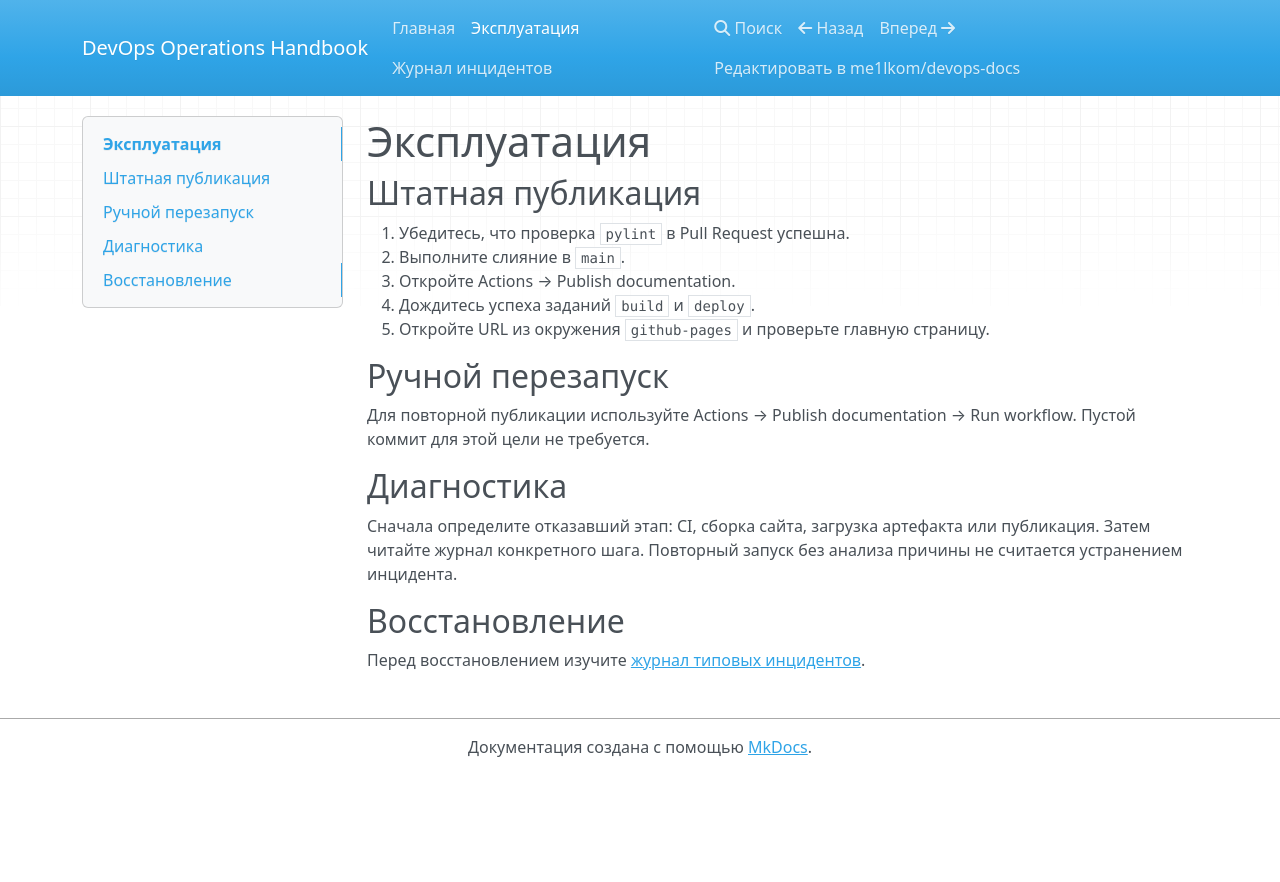
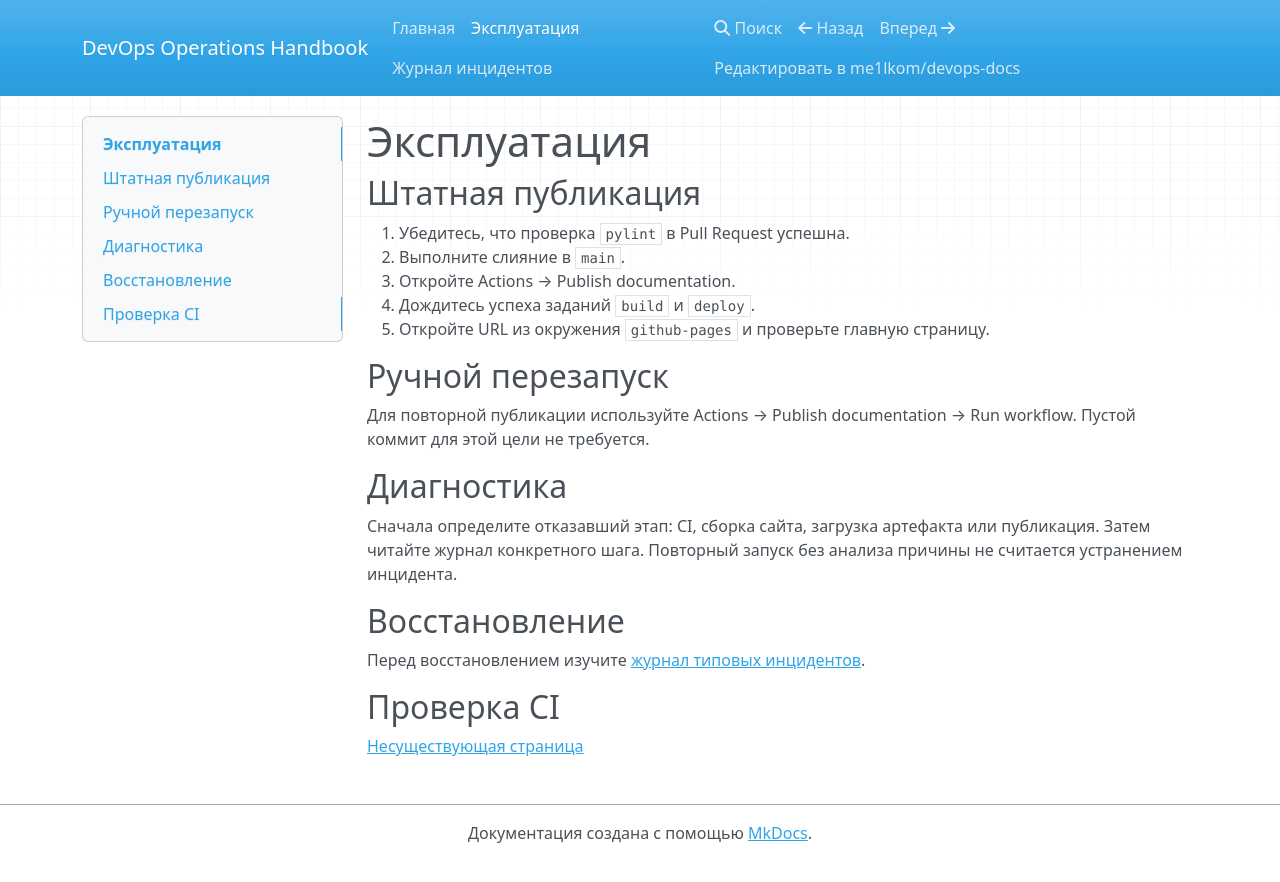
Before and after one commit to me1lkom/devops-docs, an MkDocs documentation site: the page built from docs/runbook.md, in a window 1280 px wide. Shown: the top 882 px of the page. Built offline with MkDocs 1.6.1, drawn with Linux system fonts in a browser that asks for light colours; nearby versions of some CDN libraries.

Commit message:
test: add invalid documentation link

```diff
--- a/docs/runbook.md
+++ b/docs/runbook.md
@@ -13,3 +13,5 @@
 Затем читайте журнал конкретного шага. Повторный запуск без анализа причины не считается устранением инцидента.
 ## Восстановление
 Перед восстановлением изучите [журнал типовых инцидентов](incidents.md).
+## Проверка CI
+[Несуществующая страница](missing-page.md)
```
